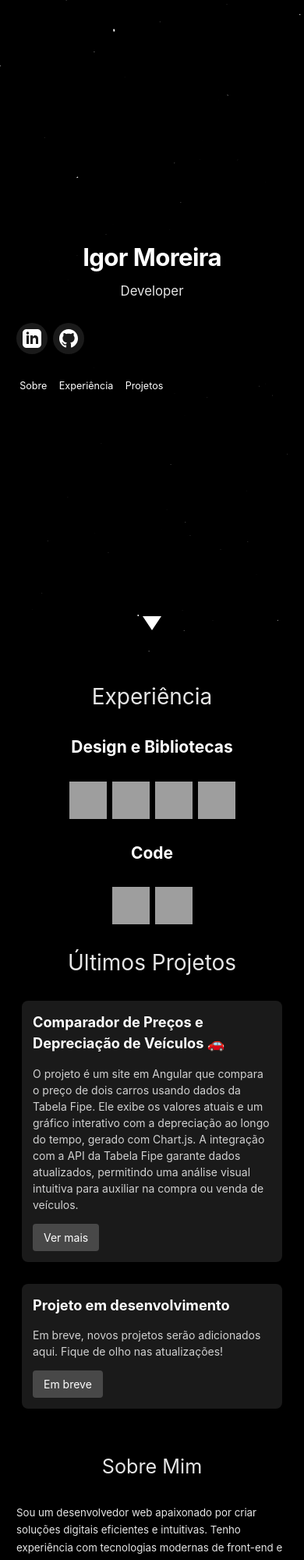
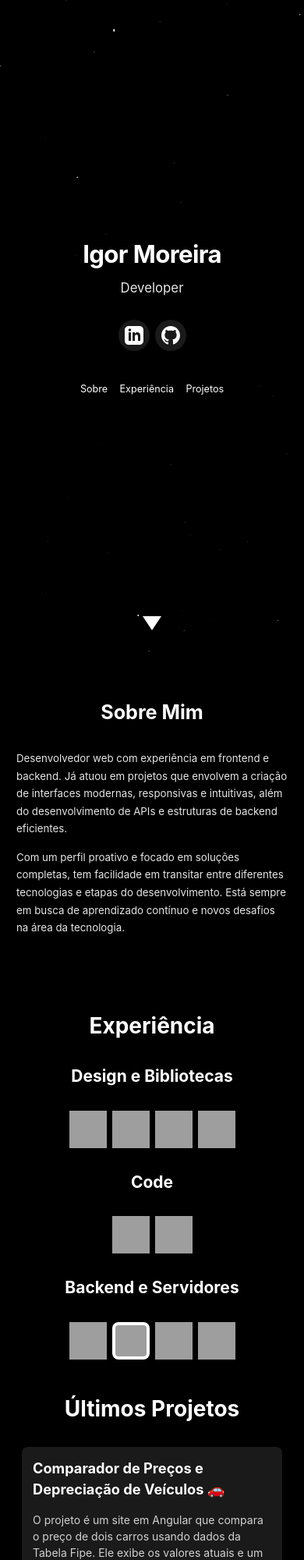
Before and after one commit to Igorms27/Portfolio, a plain HTML site: page index.html in a window 390 px wide. Shown: the top 2000 px of the page at 78% size. Drawn offline with nearby package versions, Linux system fonts and the light colour scheme; grey boxes are pictures that could not be loaded.

Commit message:
Refatora a estrutura do portfólio, atualiza a seção "Sobre Mim" e melhora a navegação suave. Adiciona novas seções de habilidades e ajusta estilos para responsividade e acessibilidade.

```diff
--- a/Js/script.js
+++ b/Js/script.js
@@ -357,6 +357,8 @@
 })(jQuery, window, document);
 
 $(document).ready(function() {
+  // Verificar se o elemento starfield existe antes de inicializar
+  if ($(".starfield").length) {
     const isMobile = /Android|webOS|iPhone|iPad|iPod|BlackBerry|IEMobile|Opera Mini/i.test(navigator.userAgent);
     const screenWidth = window.innerWidth || document.documentElement.clientWidth || document.body.clientWidth;
     const screenHeight = window.innerHeight || document.documentElement.clientHeight || document.body.clientHeight;
@@ -427,8 +429,10 @@ $(document).ready(function() {
         }
       }, 300);
     });
+  }
 
-  // Adicionar suporte a navegação suave para links internos
+  // Função para corrigir a navegação em links internos
+  function setupSmoothScroll() {
     document.querySelectorAll('a[href^="#"]').forEach(anchor => {
       anchor.addEventListener('click', function (e) {
         e.preventDefault();
@@ -444,4 +448,21 @@ $(document).ready(function() {
         }
       });
     });
+  }
+
+  // Configurar navegação suave
+  setupSmoothScroll();
+
+  // Garantir que a rolagem funcione mesmo depois de carregar a página
+  setTimeout(setupSmoothScroll, 1000);
+
+  // Corrigir a seta de rolagem
+  document.querySelector('.scroll-indicator')?.addEventListener('click', function() {
+    const experienciaElement = document.querySelector('#experiencia');
+    if (experienciaElement) {
+      experienciaElement.scrollIntoView({
+        behavior: 'smooth'
       });
+    }
+  });
+});
--- a/css/style.css
+++ b/css/style.css
@@ -32,6 +32,7 @@
 html {
   scroll-behavior: smooth;
   font-size: 16px; /* Base font size para rem */
+  height: 100%;
 }
 
 body {
@@ -42,6 +43,7 @@ body {
   overflow-x: hidden;
   text-rendering: optimizeSpeed;
   line-height: 1.5;
+  min-height: 100%;
 }
 
 canvas {
@@ -61,16 +63,23 @@ canvas {
 }
 
 /* Hero section */
-.content {
+.hero-section {
   position: relative;
   width: 100%;
   height: 100vh;
   display: flex;
+  align-items: center;
+  justify-content: center;
+  text-align: center;
+  z-index: 1;
+}
+
+.header {
+  display: flex;
   flex-direction: column;
   align-items: center;
   justify-content: center;
-  text-align: center;
-  padding: 0 var(--spacing-md);
+  width: 100%;
 }
 
 h1 {
@@ -79,18 +88,26 @@ h1 {
   letter-spacing: -0.02em;
 }
 
-h2 {
+.subtitle {
   font-size: clamp(1.5rem, 4vw, 2rem);
   margin-bottom: var(--spacing-lg);
   font-weight: 400;
   opacity: 0.9;
 }
 
+/* Navigation container */
+.navigation-container {
+  display: flex;
+  flex-direction: column;
+  align-items: center;
+  margin-bottom: var(--spacing-lg);
+}
+
 /* Social links */
 .social-links {
   display: flex;
   gap: var(--spacing-md);
-  margin-bottom: var(--spacing-lg);
+  margin-bottom: var(--spacing-sm);
 }
 
 .social-links a {
@@ -155,6 +172,7 @@ h2 {
   transform: translateX(-50%);
   animation: bounce 2s infinite;
   cursor: pointer;
+  z-index: 10;
 }
 
 @keyframes bounce {
@@ -173,13 +191,22 @@ h2 {
   }
 }
 
+/* Main content */
+main {
+  position: relative;
+  z-index: 1;
+}
+
 /* Experience section */
 .experience {
+  position: relative;
+  padding: var(--spacing-xl) var(--spacing-md);
+  background: var(--bg-color);
   min-height: 100vh;
-  padding: var(--spacing-xl) var(--spacing-md);
-  position: relative;
   z-index: 1;
-  background: var(--bg-color);
+  display: flex;
+  flex-direction: column;
+  justify-content: center;
 }
 
 .experience h2 {
@@ -226,6 +253,7 @@ h2 {
 .projects {
   max-width: var(--container-width);
   margin: 0 auto;
+  margin-top: var(--spacing-xl);
 }
 
 .project-grid {
@@ -283,6 +311,10 @@ h2 {
   padding: var(--spacing-xl) var(--spacing-md);
   position: relative;
   z-index: 1;
+  min-height: 50vh;
+  display: flex;
+  flex-direction: column;
+  justify-content: center;
 }
 
 .about h2 {
@@ -385,7 +417,7 @@ h2 {
     font-size: 14px;
   }
 
-  .content {
+  .header {
     padding: 0 var(--spacing-sm);
   }
 
@@ -393,7 +425,7 @@ h2 {
     font-size: clamp(2rem, 8vw, 3rem);
   }
 
-  h2 {
+  .subtitle {
     font-size: clamp(1.2rem, 4vw, 1.6rem);
   }
 
@@ -463,7 +495,7 @@ h2 {
 
 /* Orientação paisagem em dispositivos móveis */
 @media (max-height: 500px) and (orientation: landscape) {
-  .content {
+  .hero-section {
     padding-top: var(--spacing-lg);
     padding-bottom: var(--spacing-lg);
     height: auto;
@@ -473,13 +505,14 @@ h2 {
   .scroll-indicator {
     position: relative;
     margin-top: var(--spacing-md);
+    bottom: auto;
   }
 
   h1 {
     font-size: 2rem;
   }
 
-  h2 {
+  .subtitle {
     font-size: 1.2rem;
     margin-bottom: var(--spacing-md);
   }
@@ -524,7 +557,7 @@ h2 {
   }
 
   .experience,
-  .content {
+  .hero-section {
     padding: 1rem;
     height: auto;
     min-height: auto;
--- a/index.html
+++ b/index.html
@@ -16,10 +16,13 @@
   <body>
     <div class="starfield"></div>
 
-    <header class="content">
+    <div class="hero-section">
       <div class="container">
+        <header class="header">
           <h1>Igor Moreira</h1>
-        <h2>Developer</h2>
+          <p class="subtitle">Developer</p>
+
+          <div class="navigation-container">
             <div class="social-links">
               <a
                 href="https://www.linkedin.com/in/igor-moreira-b2b719208?utm_source=share&utm_campaign=share_via&utm_content=profile&utm_medium=android_app"
@@ -41,24 +44,42 @@
                 </svg>
               </a>
             </div>
+          </div>
+
           <nav class="nav-links">
             <a href="#sobre">Sobre</a>
             <a href="#experiencia">Experiência</a>
             <a href="#projetos">Projetos</a>
           </nav>
+
           <div
             class="scroll-indicator"
-          onclick="document.getElementById('experiencia').scrollIntoView({behavior: 'smooth'})"
+            onclick="document.querySelector('#sobre').scrollIntoView({behavior: 'smooth'})"
             aria-label="Rolar para baixo"
           >
             <svg width="24" height="24" fill="white" viewBox="0 0 24 24">
               <path d="M12 21l-12-18h24z" />
             </svg>
           </div>
+        </header>
       </div>
-    </header>
+    </div>
 
     <main>
+      <section id="sobre" class="about">
+        <div class="container">
+          <h2>Sobre Mim</h2>
+          <div class="about-content">
+            <p>
+              Desenvolvedor web com experiência em frontend e backend. Já atuou em projetos que envolvem a criação de interfaces modernas, responsivas e intuitivas, além do desenvolvimento de APIs e estruturas de backend eficientes.
+            </p>
+            <p>
+              Com um perfil proativo e focado em soluções completas, tem facilidade em transitar entre diferentes tecnologias e etapas do desenvolvimento. Está sempre em busca de aprendizado contínuo e novos desafios na área da tecnologia.
+            </p>
+          </div>
+        </div>
+      </section>
+
       <section id="experiencia" class="experience">
         <div class="container">
           <h2>Experiência</h2>
@@ -122,6 +143,45 @@
                 />
               </div>
             </div>
+
+            <div class="skills-section">
+              <h3>Backend e Servidores</h3>
+              <div class="skills-grid">
+                <img
+                  src="https://cdn.jsdelivr.net/gh/devicons/devicon/icons/nodejs/nodejs-original.svg"
+                  alt="Node.js"
+                  class="skill-item"
+                  loading="lazy"
+                  width="64"
+                  height="64"
+                />
+                <img
+                  src="https://cdn.jsdelivr.net/gh/devicons/devicon/icons/express/express-original-wordmark.svg"
+                  alt="Express.js"
+                  class="skill-item"
+                  loading="lazy"
+                  width="64"
+                  height="64"
+                  style="background-color: white; border-radius: 8px; padding: 4px;"
+                />
+                <img
+                  src="https://cdn.jsdelivr.net/gh/devicons/devicon/icons/firebase/firebase-plain.svg"
+                  alt="Firebase"
+                  class="skill-item"
+                  loading="lazy"
+                  width="64"
+                  height="64"
+                />
+                <img
+                  src="https://cdn.jsdelivr.net/gh/devicons/devicon/icons/postgresql/postgresql-original.svg"
+                  alt="PostgreSQL"
+                  class="skill-item"
+                  loading="lazy"
+                  width="64"
+                  height="64"
+                />
+              </div>
+            </div>
           </div>
 
           <div id="projetos" class="projects">
@@ -143,34 +203,16 @@
           </div>
         </div>
       </section>
-
-      <section id="sobre" class="about">
-        <div class="container">
-          <h2>Sobre Mim</h2>
-          <div class="about-content">
-            <p>
-              Sou um desenvolvedor web apaixonado por criar soluções digitais eficientes e
-              intuitivas. Tenho experiência com tecnologias modernas de front-end e back-end,
-              sempre buscando aprender e aplicar as melhores práticas de desenvolvimento.
-            </p>
-            <p>
-              Meu objetivo é desenvolver aplicações que não apenas funcionem bem, mas também
-              proporcionem uma excelente experiência aos usuários.
-            </p>
-          </div>
-        </div>
-      </section>
     </main>
 
     <footer class="footer">
       <div class="container">
-        <p>&copy; 2023 Igor Moreira. Todos os direitos reservados.</p>
+        <p>&copy; 2024 Igor Moreira. Todos os direitos reservados.</p>
       </div>
     </footer>
 
-    <!-- Carregar jQuery de CDN com fallback -->
-    <script src="https://cdnjs.cloudflare.com/ajax/libs/jquery/2.1.3/jquery.min.js" integrity="sha512-egJ/Y+22P9NQ9aIyVCh0VCOsfydyn8eNmqBy+y2CnJG+fpRIxXMS6jbWP8tVKp0jp+NO5n8WtMUAnNnGoJKi4w==" crossorigin="anonymous" referrerpolicy="no-referrer"></script>
-    <!-- Removi stats.js que não parecia estar sendo usado -->
-    <script src="Js/script.js" defer></script>
+    <!-- Carregar jQuery e scripts -->
+    <script src="https://cdnjs.cloudflare.com/ajax/libs/jquery/2.1.3/jquery.min.js"></script>
+    <script src="Js/script.js"></script>
   </body>
 </html>
```
Lines whose indentation alone changed are shown as unchanged.
